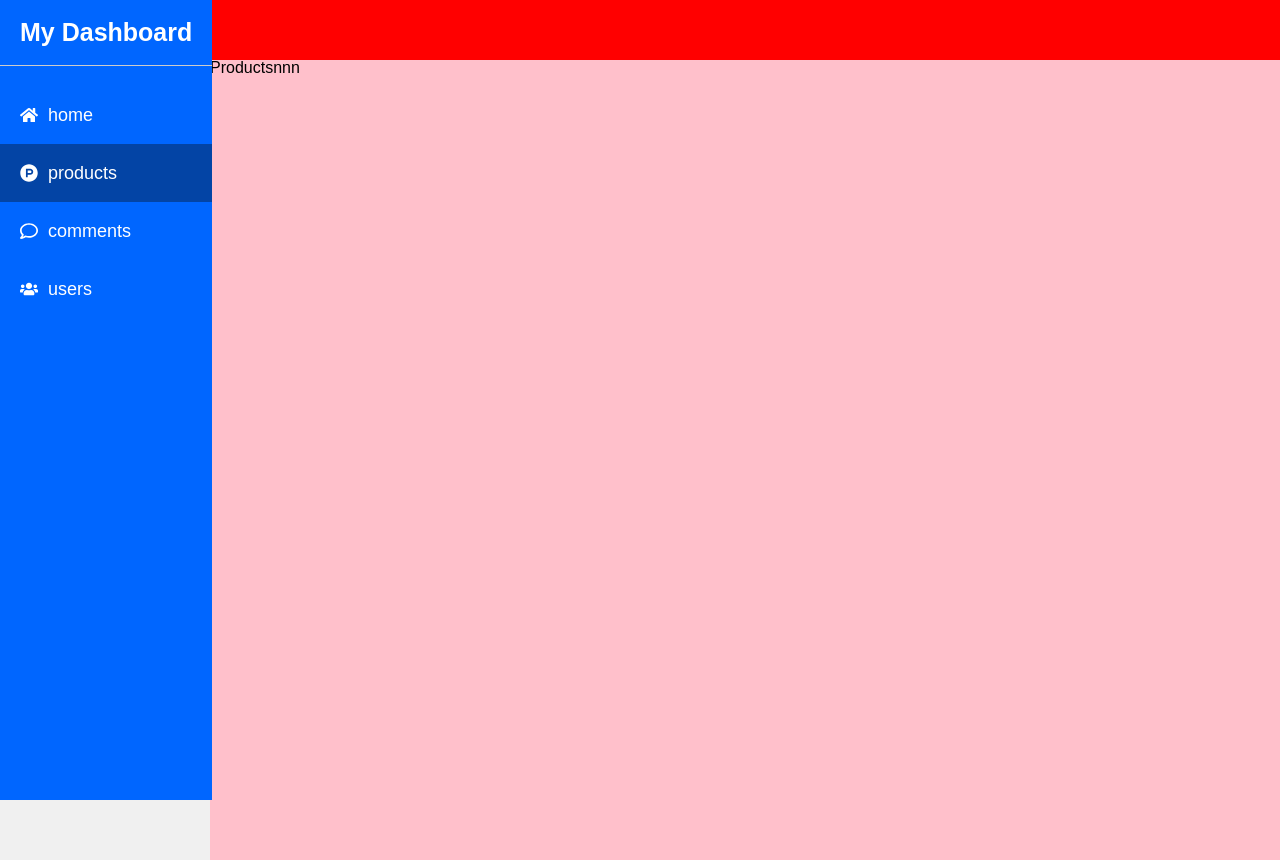
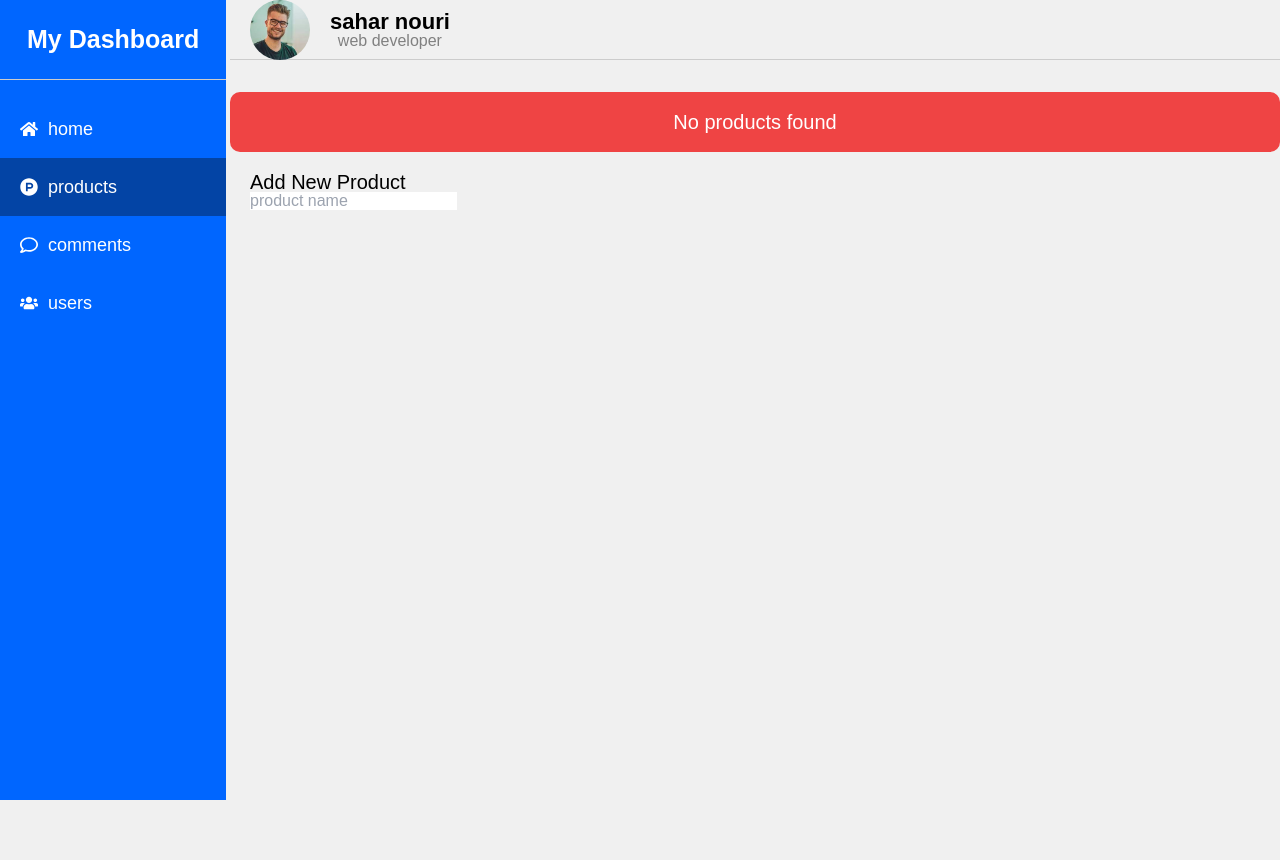
Before and after one commit to saharNrv/cms-dashboard, a React (Create React App) app in the folder frontend/: page /products in a window 1280 px wide. After the commit the page ends 800 px from the top, so only its background shows below. Built offline with nearby package versions, Linux system fonts and the light colour scheme.

Commit message:
install tailwind

```diff
--- a/frontend/package.json
+++ b/frontend/package.json
@@ -36,5 +36,8 @@
       "last 1 firefox version",
       "last 1 safari version"
     ]
+  },
+  "devDependencies": {
+    "tailwindcss": "^3.4.0"
   }
 }
--- a/frontend/src/App.css
+++ b/frontend/src/App.css
@@ -1,6 +1,6 @@
 .app-wrap{
   flex: 4;
   flex-direction: column;
-  padding-left: 210px;
+  padding-left: 230px;
 
 }
--- /dev/null
+++ b/frontend/src/Components/AddNewProduct/AddNewProduct.jsx
@@ -0,0 +1,18 @@
+import React from 'react';
+
+export default function AddNewProduct() {
+  return (
+    <div className='addProduct p-5'>
+
+        <h1 className='text-[20px]'>Add New Product</h1>
+        <div className='form-wrap'>
+            <form className='form'>
+                <div className='addProduct-input-wrap'>
+                    <input type="text" placeholder='product name' />
+                </div>
+            </form>
+        </div>
+
+    </div>
+  );
+}
--- a/frontend/src/Components/Header/Header.css
+++ b/frontend/src/Components/Header/Header.css
@@ -1,4 +1,28 @@
 .header{
     height: 60px;
-    background-color: red;
+    border-bottom:1px solid #ccc ;
+    display: flex;
+    align-items: center;
+    justify-content: space-between;
+    padding: 10px;
 }
+.header-infos{
+    display: flex;
+    align-items: center;
+    gap: 20px;
+    text-align: center;
+    padding:0px 10px;
+}
+.header-cover{
+    width: 60px;
+    height: 60px;
+    border-radius: 50%;
+    object-fit: cover;
+}
+.admin-name{
+    font-weight: bold;
+    font-size: 22px;
+}
+.admin-job{
+color: gray;
+}
--- a/frontend/src/Components/Header/Header.jsx
+++ b/frontend/src/Components/Header/Header.jsx
@@ -4,10 +4,18 @@ import './Header.css'
 export default function Header() {
   return (
     <div className='header'>
+     <div className="header-left">
+      <div className="header-infos">
+        <img src="/img/amin1.jpeg" alt="admin img" className='header-cover' />
+        <div>
+          <h2 className='admin-name'>sahar nouri</h2>
+          <h3 className='admin-job'>web developer</h3>
+        </div>
+      </div>
      <div className="header-right">
 
      </div>
-     <div className="header-left"></div>
+     </div>
     </div>
   );
 }
--- /dev/null
+++ b/frontend/src/Components/Message/Message.jsx
@@ -0,0 +1,10 @@
+import React from 'react';
+import './Message.css'
+
+export default function Message({msg}) {
+  return (
+    <div className='bg-red-500 p-4 rounded-[10px] mt-8'>
+      <h1 className='text-white text-center text-xl'>{msg}</h1>
+    </div>
+  );
+}
--- a/frontend/src/Components/Products/Products.jsx
+++ b/frontend/src/Components/Products/Products.jsx
@@ -1,10 +1,13 @@
 import React from 'react';
 import './Product.css'
+import Message from '../Message/Message';
+import AddNewProduct from '../AddNewProduct/AddNewProduct';
 
 export default function Products() {
   return (
-    <div className='pro'>
-      Productsnnn
+    <div className=''>
+     <Message msg='No products found'/>
+     <AddNewProduct/>
     </div>
   );
 }
--- a/frontend/src/Components/SideBar/SideBar.css
+++ b/frontend/src/Components/SideBar/SideBar.css
@@ -11,7 +11,7 @@
     font-weight: bold;
     color: var(--white);
     border-bottom: 1px solid #ccc;
-    padding: 20px;
+    padding: 27px;
 
 }
 .sidebar-list{
--- a/frontend/src/index.css
+++ b/frontend/src/index.css
@@ -1,13 +1,3 @@
-body {
-  margin: 0;
-  font-family: -apple-system, BlinkMacSystemFont, 'Segoe UI', 'Roboto', 'Oxygen',
-    'Ubuntu', 'Cantarell', 'Fira Sans', 'Droid Sans', 'Helvetica Neue',
-    sans-serif;
-  -webkit-font-smoothing: antialiased;
-  -moz-osx-font-smoothing: grayscale;
-}
-
-code {
-  font-family: source-code-pro, Menlo, Monaco, Consolas, 'Courier New',
-    monospace;
-}
+@tailwind base;
+@tailwind components;
+@tailwind utilities;
--- /dev/null
+++ b/frontend/tailwind.config.js
@@ -0,0 +1,8 @@
+/** @type {import('tailwindcss').Config} */
+module.exports = {
+  content: ["./src/**/*.{js,jsx}"],
+  theme: {
+    extend: {},
+  },
+  plugins: [],
+}
```
Also changed, not shown: frontend/src/Components/Message/Message.css (added), 1 other file (tests, documents, lock files or other folders).
